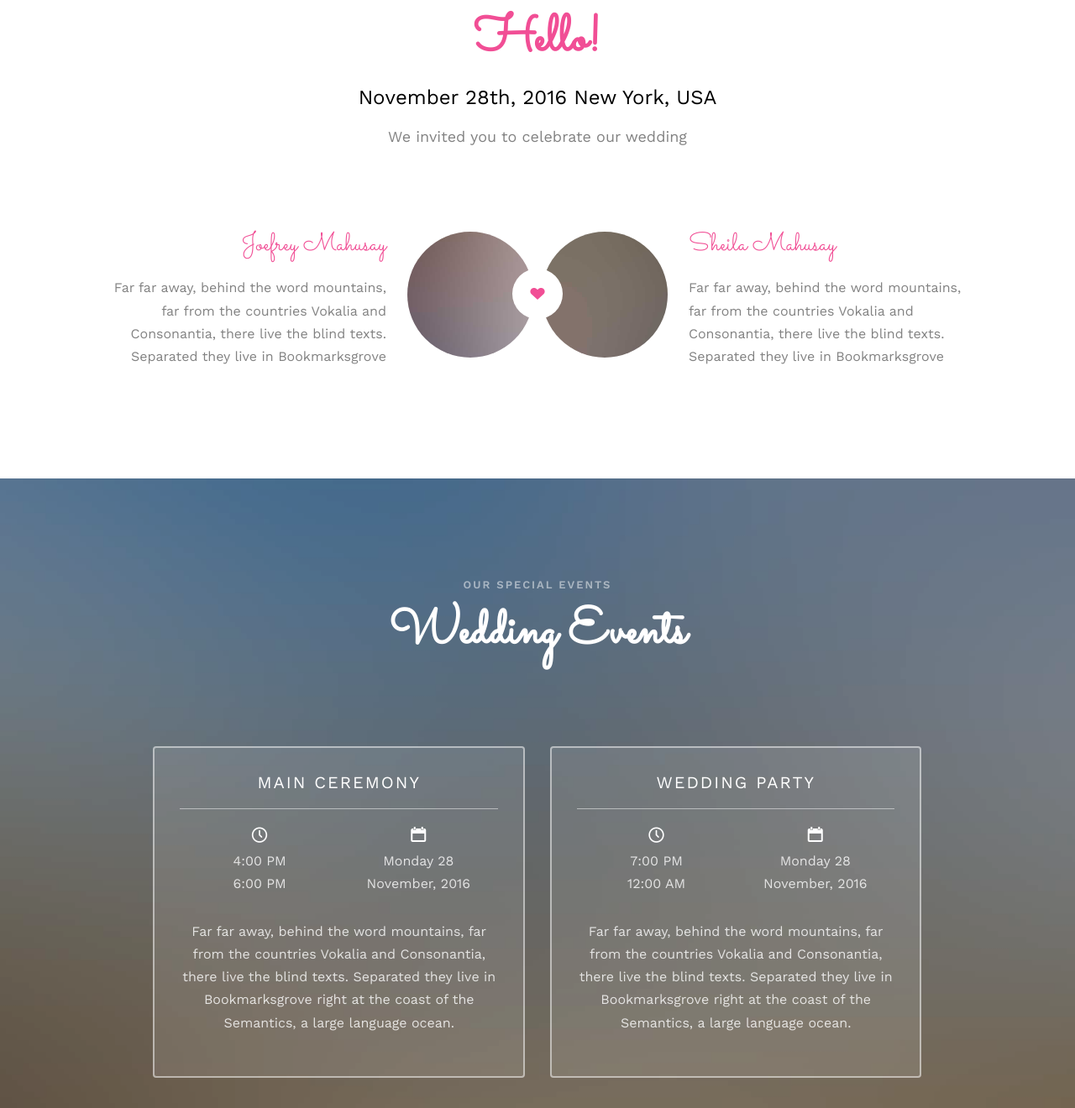
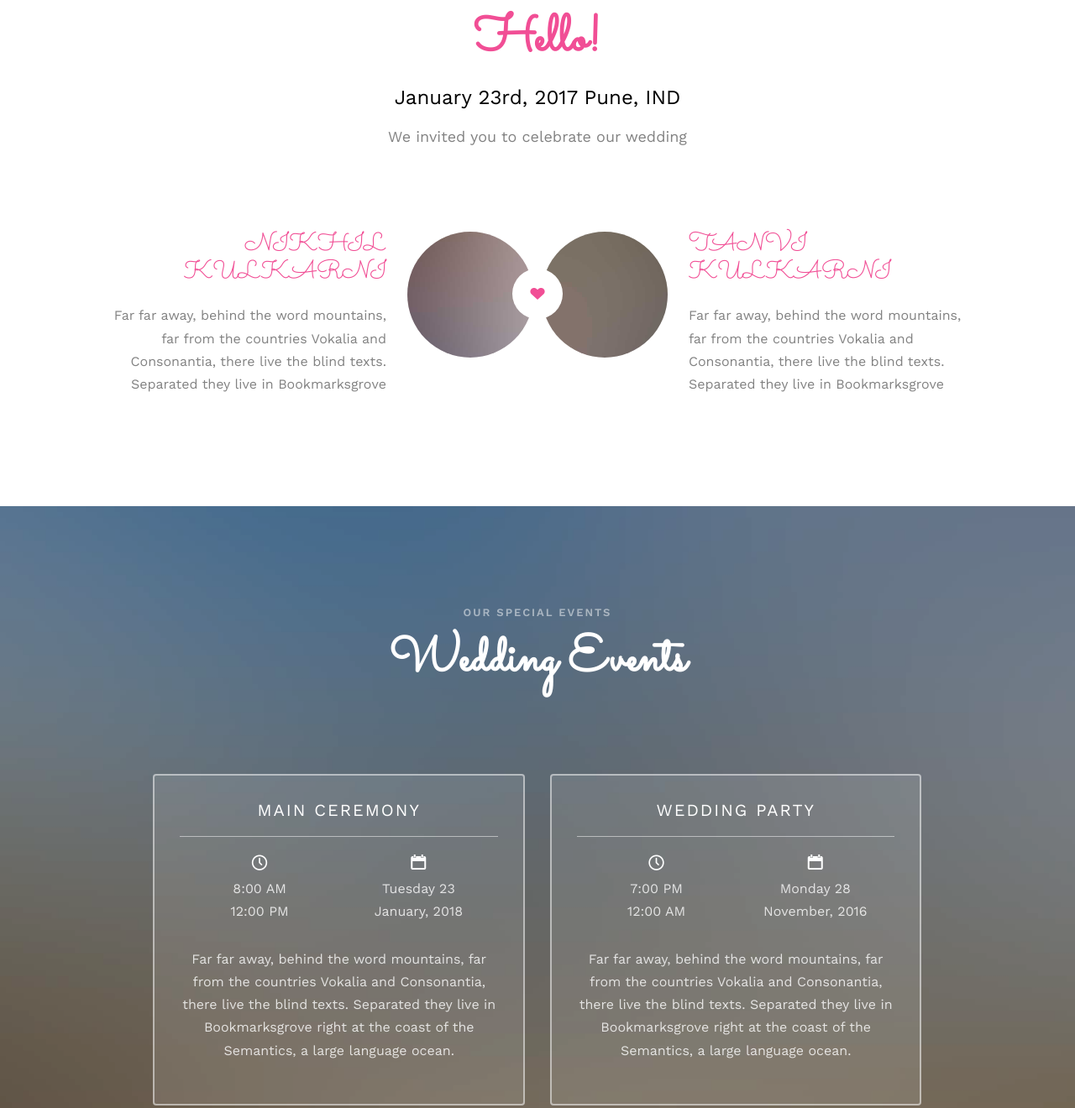
Before and after one commit to nikhilcoolkarni/nikhiltanviwedding.github.io, a plain HTML site: page index.html in a window 1280 px wide. Shown: the part 1009-2329 px from the top of the page at 84% size. Drawn offline with nearby package versions, Linux system fonts and the light colour scheme; files whose address does not match are found by name.

Commit message:
updates on name change

```diff
--- a/index.html
+++ b/index.html
@@ -6,7 +6,7 @@
 	<head>
 	<meta charset="utf-8">
 	<meta http-equiv="X-UA-Compatible" content="IE=edge">
-	<title>Wedding &mdash; 100% Free Fully Responsive HTML5 Template by FREEHTML5.co</title>
+	<title>Wedding &mdash; Ceremony </title>
 	<meta name="viewport" content="width=device-width, initial-scale=1">
 	<meta name="description" content="Free HTML5 Template by FREEHTML5.CO" />
 	<meta name="keywords" content="free html5, free template, free bootstrap, html5, css3, mobile first, responsive" />
@@ -113,7 +113,7 @@
 				<div class="col-md-8 col-md-offset-2 text-center">
 					<div class="display-t">
 						<div class="display-tc animate-box" data-animate-effect="fadeIn">
-							<h1>Joefrey &amp; Sheila</h1>
+							<h1>NIKHIL &amp; TANVI</h1>
 							<h2>We Are Getting Married</h2>
 							<div class="simply-countdown simply-countdown-one"></div>
 							<p><a href="#" class="btn btn-default btn-sm">Save the date</a></p>
@@ -129,7 +129,7 @@
 			<div class="row">
 				<div class="col-md-8 col-md-offset-2 text-center fh5co-heading animate-box">
 					<h2>Hello!</h2>
-					<h3>November 28th, 2016 New York, USA</h3>
+					<h3>January 23rd, 2017 Pune, IND</h3>
 					<p>We invited you to celebrate our wedding</p>
 				</div>
 			</div>
@@ -139,7 +139,7 @@
 						<img src="images/groom.jpg" alt="groom" class="img-responsive">
 					</div>
 					<div class="desc-groom">
-						<h3>Joefrey Mahusay</h3>
+						<h3>NIKHIL KULKARNI</h3>
 						<p>Far far away, behind the word mountains, far from the countries Vokalia and Consonantia, there live the blind texts. Separated they live in Bookmarksgrove</p>
 					</div>
 				</div>
@@ -149,7 +149,7 @@
 						<img src="images/bride.jpg" alt="groom" class="img-responsive">
 					</div>
 					<div class="desc-bride">
-						<h3>Sheila Mahusay</h3>
+						<h3>TANVI KULKARNI</h3>
 						<p>Far far away, behind the word mountains, far from the countries Vokalia and Consonantia, there live the blind texts. Separated they live in Bookmarksgrove</p>
 					</div>
 				</div>
@@ -175,13 +175,13 @@
 									<h3>Main Ceremony</h3>
 									<div class="event-col">
 										<i class="icon-clock"></i>
-										<span>4:00 PM</span>
-										<span>6:00 PM</span>
+										<span>8:00 AM</span>
+										<span>12:00 PM</span>
 									</div>
 									<div class="event-col">
 										<i class="icon-calendar"></i>
-										<span>Monday 28</span>
-										<span>November, 2016</span>
+										<span>Tuesday 23</span>
+										<span>January, 2018</span>
 									</div>
 									<p>Far far away, behind the word mountains, far from the countries Vokalia and Consonantia, there live the blind texts. Separated they live in Bookmarksgrove right at the coast of the Semantics, a large language ocean.</p>
 								</div>
```
